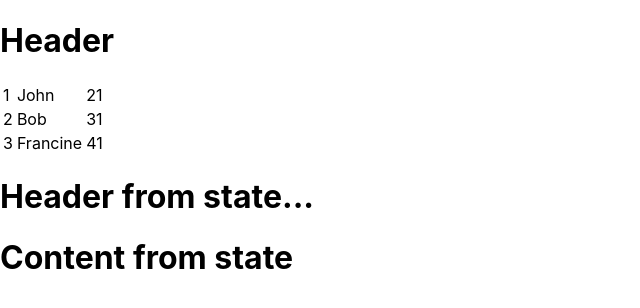
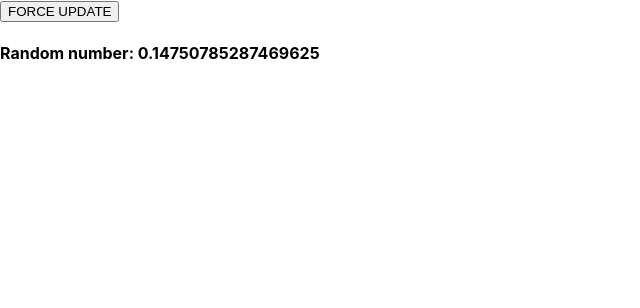
Before and after one commit to kajcanat/learning-reactjs, a React (Create React App) app: page / in a window 1280 px wide. Shown: the top 308 px of the page, without its empty margins (0-640 px from the left). Built offline with nearby package versions, Linux system fonts and the light colour scheme.

Commit message:
forceUpdate

```diff
--- a/src/App.jsx
+++ b/src/App.jsx
@@ -3,60 +3,16 @@
 class App extends React.Component {
    constructor() {
     super();
-    this.state = {
-      header: "Header from state...",
-      content: "Content from state",
-      data:
-      [
-	{"id":1, name:"John", age:21},
-	{"id":2, name:"Bob", age:31},
-	{"id":3, name:"Francine", age:41}
-      ]
-    }
+    this.forceUpdateHandler = this.forceUpdateHandler.bind(this);
    }
+   forceUpdateHandler() {
+     this.forceUpdate();
+   };
    render() {
       return (
          <div>
-            <Header/>
-            <table>
-		<tbody>
-		{this.state.data.map((person, i) => <TableRow key = {i} data = {person} />)}
-		</tbody>
-	    </table>
-	    <div>
-	     <h1>{this.state.header}</h1>
-	     <h1>{this.state.content}</h1>
-	    </div>
-         </div>
-      );
-   }
-}
-class Header extends React.Component {
-   render() {
-      return (
-         <div>
-            <h1>Header</h1>
-         </div>
-      );
-   }
-}
-class TableRow extends React.Component {
-  render() {
-    return (
-	<tr>
-	<td>{this.props.data.id}</td>
-	<td>{this.props.data.name}</td>
-	<td>{this.props.data.age}</td>
-	</tr>
-    );
-  }
-}
-class Content extends React.Component {
-   render() {
-      return (
-         <div>
-            <h2>Content</h2>
-            <p>The content text!!!</p>
+	<button onClick = {this.forceUpdateHandler}>FORCE UPDATE</button>
+	<h4>Random number: {Math.random()}</h4>
          </div>
       );
    }
```
